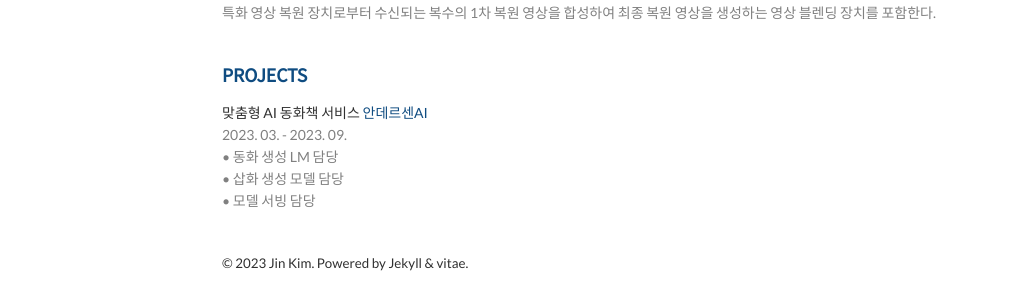
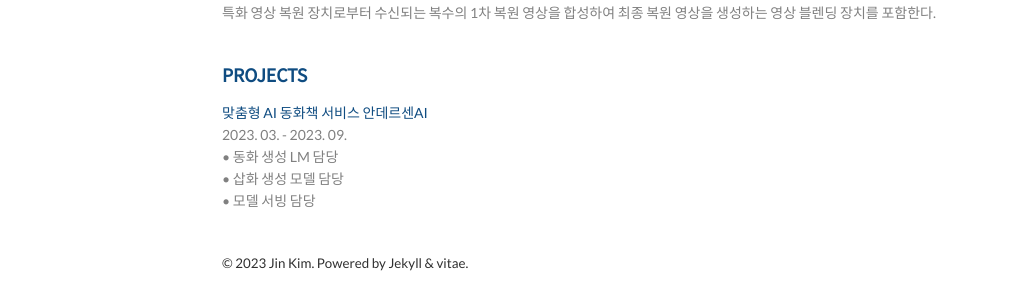
Before and after one commit to K-I-M-J-I-N/K-I-M-J-I-N.github.io, a Jekyll site: the page built from index.html, in a window 1280 px wide. Shown: the part 1529-1810 px from the top of the page, without its empty margins (138-1148 px from the left). Built offline with Jekyll 4.4.1, drawn with Linux system fonts in a browser that asks for light colours; nearby versions of some CDN libraries; the list of posts is cut into pages by our own code; part of the change alters nothing that is shown.

```diff
--- a/_includes/projects.html
+++ b/_includes/projects.html
@@ -2,7 +2,7 @@
     <h1>Projects</h1>
     <article>
         <header>
-            맞춤형 AI 동화책 서비스 <a href="https://andersonai.oopy.io/">안데르센AI</a><br/>
+            <a href="https://andersonai.oopy.io/">맞춤형 AI 동화책 서비스 안데르센AI</a><br/>
             <span>2023. 03. - 2023. 09.</span><br/>
             <span>&bull; 동화 생성 LM 담당</span><br/>
             <span>&bull; 삽화 생성 모델 담당</span><br/>
```
